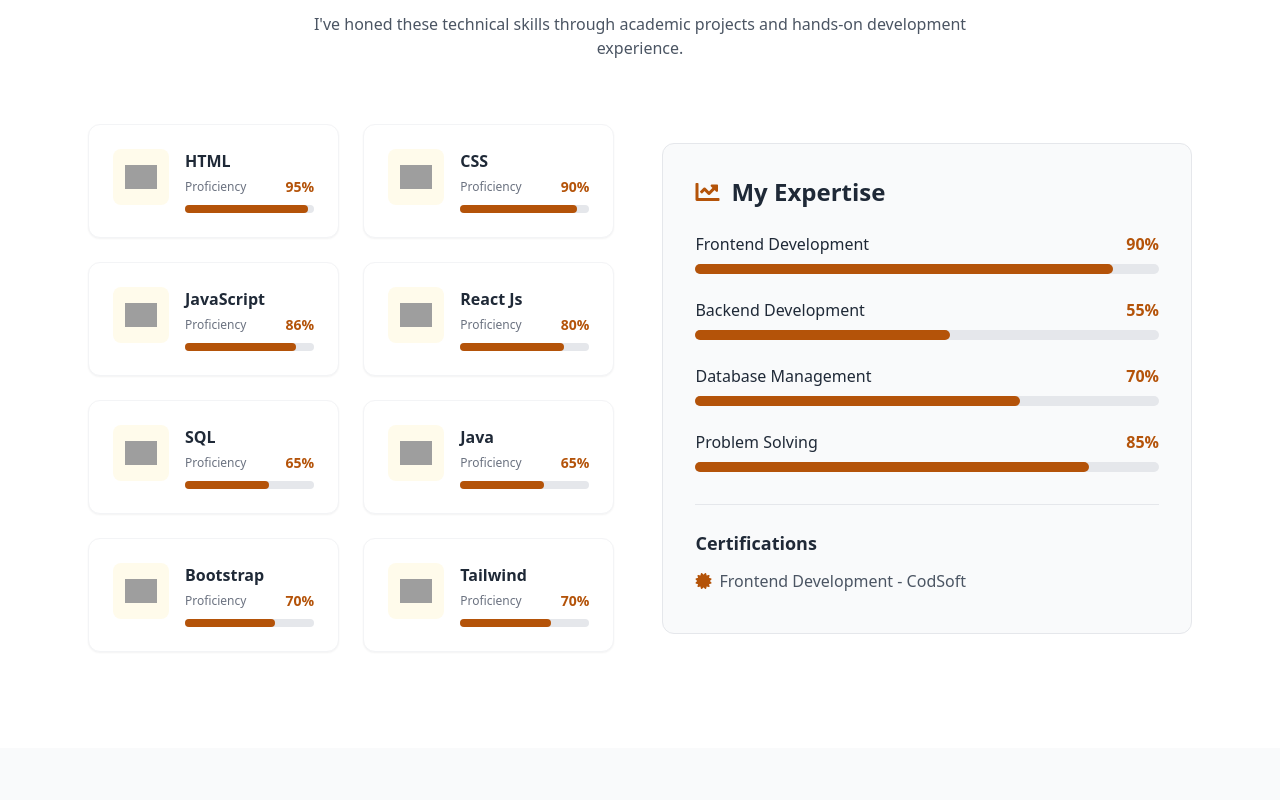
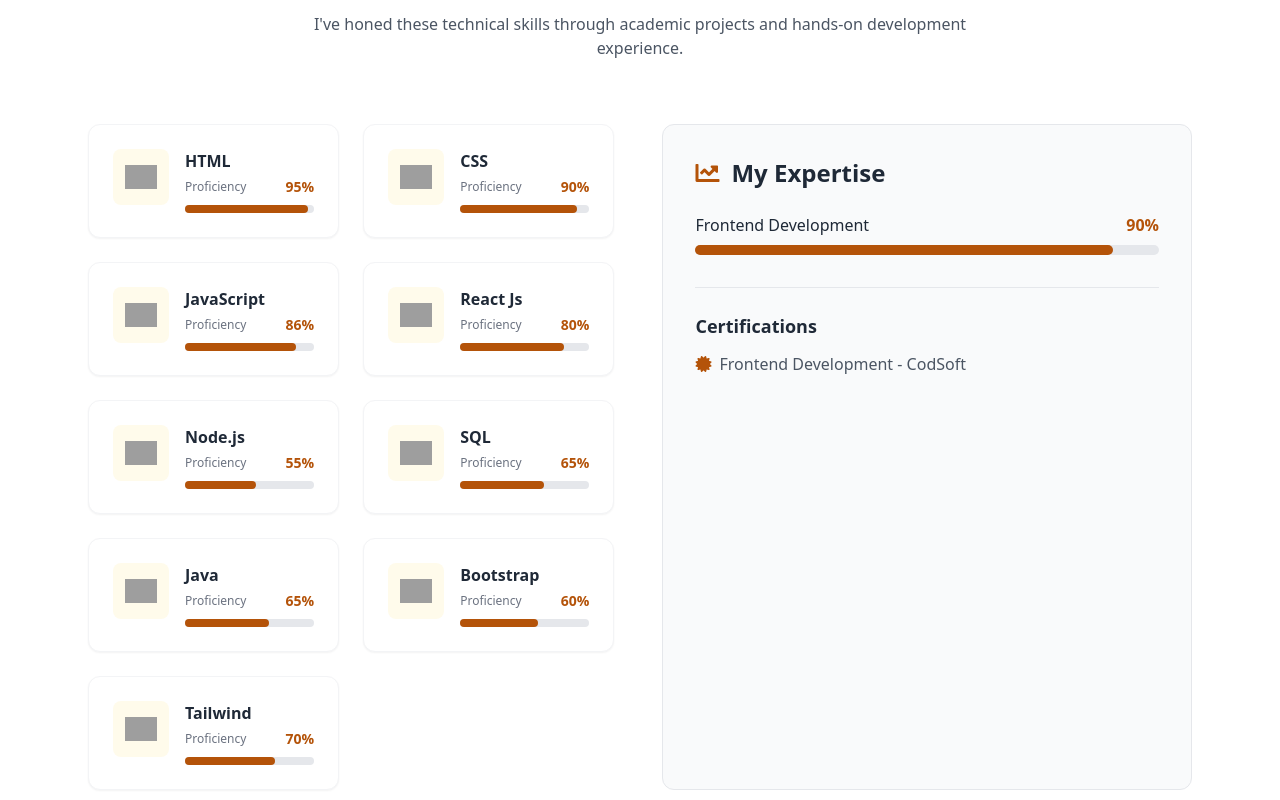
Before and after one commit to santoshhadiya/santosh, a plain HTML site: page index.html in a window 1280 px wide. Shown: the part 1740-2540 px from the top of the page. Drawn offline with nearby package versions, Linux system fonts and the light colour scheme; grey boxes are pictures that could not be loaded.

Commit message:
Updated code with new changes

```diff
--- a/app.js
+++ b/app.js
@@ -6,9 +6,10 @@ document.addEventListener('DOMContentLoaded', function() {
     { name: "CSS", level: 90, img: "https://encrypted-tbn0.gstatic.com/images?q=tbn:ANd9GcS__PteGo_WqYFOZZOskyatAlf7slaVSOrwOg&s" },
     { name: "JavaScript", level: 86, img: "https://cdn-icons-png.freepik.com/256/721/721671.png" },
     { name: "React Js", level: 80, img: "https://encrypted-tbn0.gstatic.com/images?q=tbn:ANd9GcRbodQVEoT0TbrcZxQsUDnBhAEdVBN9XvmNMQ&s" },
+    { name: "Node.js", level: 55, img: "https://img.icons8.com/win10/200/node-js.png" },
     { name: "SQL", level: 65, img: "https://static-00.iconduck.com/assets.00/database-sql-icon-1831x2048-iv4v6ry0.png" },
     { name: "Java", level: 65, img: "https://encrypted-tbn0.gstatic.com/images?q=tbn:ANd9GcTGDj8Myn1WOESjIurUBJOtsTdVc7wfWRNblQ&s" },
-    { name: "Bootstrap", level: 70, img: "https://encrypted-tbn0.gstatic.com/images?q=tbn:ANd9GcSIDSJXSf-avDYnXD_Ucz0scd86WoH88W5krA&s" },
+    { name: "Bootstrap", level: 60, img: "https://encrypted-tbn0.gstatic.com/images?q=tbn:ANd9GcSIDSJXSf-avDYnXD_Ucz0scd86WoH88W5krA&s" },
     { name: "Tailwind", level: 70, img: "https://static-00.iconduck.com/assets.00/tailwind-icon-512x309-a8f1tun1.png" }
   ];
 
@@ -75,32 +76,35 @@ document.addEventListener('DOMContentLoaded', function() {
     }
   ];
 
-  // Initialize all components
+  // Initialize
   renderSkills();
   renderProjects();
   renderContactInfo();
   setupSmoothScrolling();
 
- // Updated renderSkills function in app.js
+ //  renderSkills function
 function renderSkills() {
   const skillGraph = document.getElementById('skillGraph');
 
+  // Clear existing content
+  skillGraph.innerHTML = '';
+
   skills.forEach(skill => {
     const skillElement = document.createElement('div');
-    skillElement.className = 'bg-white p-6 rounded-xl shadow-sm hover:shadow-md transition-all border border-gray-100 flex items-start';
+    skillElement.className = 'bg-white p-4 sm:p-6 rounded-xl shadow-sm hover:shadow-md transition-all border border-gray-100 flex items-start';
 
     skillElement.innerHTML = `
-      <div class="flex-shrink-0 bg-amber-50 p-3 rounded-lg mr-4">
-        <img src="${skill.img}" alt="${skill.name}" class="w-8 h-8 object-contain">
+      <div class="flex-shrink-0 bg-amber-50 p-2 sm:p-3 rounded-lg mr-3 sm:mr-4">
+        <img src="${skill.img}" alt="${skill.name}" class="w-6 h-6 sm:w-8 sm:h-8 object-contain">
       </div>
       <div class="flex-grow">
-        <h5 class="font-bold text-gray-800 mb-1">${skill.name}</h5>
-        <div class="flex justify-between items-center mb-2">
+        <h5 class="font-bold text-gray-800 text-sm sm:text-base mb-1">${skill.name}</h5>
+        <div class="flex justify-between items-center mb-1 sm:mb-2">
           <span class="text-xs text-gray-500">Proficiency</span>
-          <span class="text-sm font-bold text-amber-700">${skill.level}%</span>
+          <span class="text-xs sm:text-sm font-bold text-amber-700">${skill.level}%</span>
         </div>
-        <div class="w-full bg-gray-200 rounded-full h-2">
-          <div class="bg-amber-700 h-2 rounded-full" style="width: ${skill.level}%"></div>
+        <div class="w-full bg-gray-200 rounded-full h-1.5 sm:h-2">
+          <div class="bg-amber-700 h-full rounded-full" style="width: ${skill.level}%"></div>
         </div>
       </div>
     `;
@@ -109,7 +113,7 @@ function renderSkills() {
   });
 }
 
- // Updated renderProjects function in app.js
+ //renderProjects function
 function renderProjects() {
   const projectsGrid = document.getElementById('projectsGrid');
 
@@ -199,7 +203,7 @@ function renderProjects() {
     });
   }
 
-  // Adjust padding for fixed header
+  //padding for fixed header
   function adjustHeaderPadding() {
     const headerHeight = document.querySelector('header').offsetHeight;
     document.querySelector('section#home').style.paddingTop = `${headerHeight + 32}px`;
--- a/index.html
+++ b/index.html
@@ -150,77 +150,51 @@
   </section>
 
   <!-- Skills Section -->
-  <section id="skills" class="py-24 bg-white">
-    <div class="container mx-auto px-6 max-w-6xl">
-      <div class="text-center mb-16">
-        <span class="text-lg font-semibold text-amber-700 tracking-wider">MY CAPABILITIES</span>
-        <h2 class="text-4xl font-bold text-gray-900 mt-2">Technical Skills</h2>
-        <div class="w-20 h-1 bg-amber-700 mx-auto mt-4"></div>
-        <p class="text-gray-600 max-w-2xl mx-auto mt-6">
+ <!-- Skills Section -->
+<section id="skills" class="py-16 sm:py-24 bg-white">
+  <div class="container mx-auto px-4 sm:px-6 max-w-6xl">
+    <div class="text-center mb-12 sm:mb-16">
+      <span class="text-base sm:text-lg font-semibold text-amber-700 tracking-wider">MY CAPABILITIES</span>
+      <h2 class="text-3xl sm:text-4xl font-bold text-gray-900 mt-2">Technical Skills</h2>
+      <div class="w-16 sm:w-20 h-1 bg-amber-700 mx-auto mt-3 sm:mt-4"></div>
+      <p class="text-gray-600 max-w-2xl mx-auto mt-4 sm:mt-6 text-sm sm:text-base">
         I've honed these technical skills through academic projects and hands-on development experience.
       </p>
     </div>
 
-      <div class="flex flex-col lg:flex-row gap-12 items-center">
+    <div class="flex flex-col lg:flex-row gap-8 sm:gap-12">
       <div class="lg:w-1/2 w-full">
-          <div id="skillGraph" class="grid grid-cols-2 gap-6"></div>
+        <div id="skillGraph" class="grid grid-cols-1 sm:grid-cols-2 gap-4 sm:gap-6"></div>
       </div>
 
-        <div class="lg:w-1/2 w-full bg-gray-50 p-8 rounded-xl border border-gray-200">
-          <h3 class="text-2xl font-bold text-gray-800 mb-6 flex items-center">
-            <i class="fas fa-chart-line text-amber-700 mr-3"></i>
+      <div class="lg:w-1/2 w-full bg-gray-50 p-6 sm:p-8 rounded-xl border border-gray-200">
+        <!-- Rest of the expertise section remains the same -->
+        <h3 class="text-xl sm:text-2xl font-bold text-gray-800 mb-4 sm:mb-6 flex items-center">
+          <i class="fas fa-chart-line text-amber-700 mr-2 sm:mr-3"></i>
           My Expertise
         </h3>
 
-          <div class="space-y-6">
+        <div class="space-y-4 sm:space-y-6">
           <div>
-              <div class="flex justify-between mb-2">
-                <span class="font-medium text-gray-800">Frontend Development</span>
-                <span class="text-amber-700 font-bold">90%</span>
+            <div class="flex justify-between mb-1 sm:mb-2">
+              <span class="font-medium text-gray-800 text-sm sm:text-base">Frontend Development</span>
+              <span class="text-amber-700 font-bold text-sm sm:text-base">90%</span>
             </div>
-              <div class="w-full bg-gray-200 rounded-full h-2.5">
-                <div class="bg-amber-700 h-2.5 rounded-full" style="width: 90%"></div>
+            <div class="w-full bg-gray-200 rounded-full h-2 sm:h-2.5">
+              <div class="bg-amber-700 h-full rounded-full" style="width: 90%"></div>
             </div>
           </div>
 
-            <div>
-              <div class="flex justify-between mb-2">
-                <span class="font-medium text-gray-800">Backend Development</span>
-                <span class="text-amber-700 font-bold">55%</span>
-              </div>
-              <div class="w-full bg-gray-200 rounded-full h-2.5">
-                <div class="bg-amber-700 h-2.5 rounded-full" style="width: 55%"></div>
-              </div>
+          <!-- Other expertise bars with similar adjustments -->
+          <!-- ... -->
         </div>
 
-            <div>
-              <div class="flex justify-between mb-2">
-                <span class="font-medium text-gray-800">Database Management</span>
-                <span class="text-amber-700 font-bold">70%</span>
-              </div>
-              <div class="w-full bg-gray-200 rounded-full h-2.5">
-                <div class="bg-amber-700 h-2.5 rounded-full" style="width: 70%"></div>
-              </div>
-            </div>
-
-            <div>
-              <div class="flex justify-between mb-2">
-                <span class="font-medium text-gray-800">Problem Solving</span>
-                <span class="text-amber-700 font-bold">85%</span>
-              </div>
-              <div class="w-full bg-gray-200 rounded-full h-2.5">
-                <div class="bg-amber-700 h-2.5 rounded-full" style="width: 85%"></div>
-              </div>
-            </div>
-          </div>
-
-          <div class="mt-8 pt-6 border-t border-gray-200">
-            <h4 class="text-lg font-bold text-gray-800 mb-3">Certifications</h4>
-            <div class="flex items-center text-gray-600 mb-2">
+        <div class="mt-6 sm:mt-8 pt-4 sm:pt-6 border-t border-gray-200">
+          <h4 class="text-base sm:text-lg font-bold text-gray-800 mb-2 sm:mb-3">Certifications</h4>
+          <div class="flex items-center text-gray-600 text-sm sm:text-base">
             <i class="fas fa-certificate text-amber-700 mr-2"></i>
             <span>Frontend Development - CodSoft</span>
           </div>
-
         </div>
       </div>
     </div>
```
Lines whose indentation alone changed are shown as unchanged.
